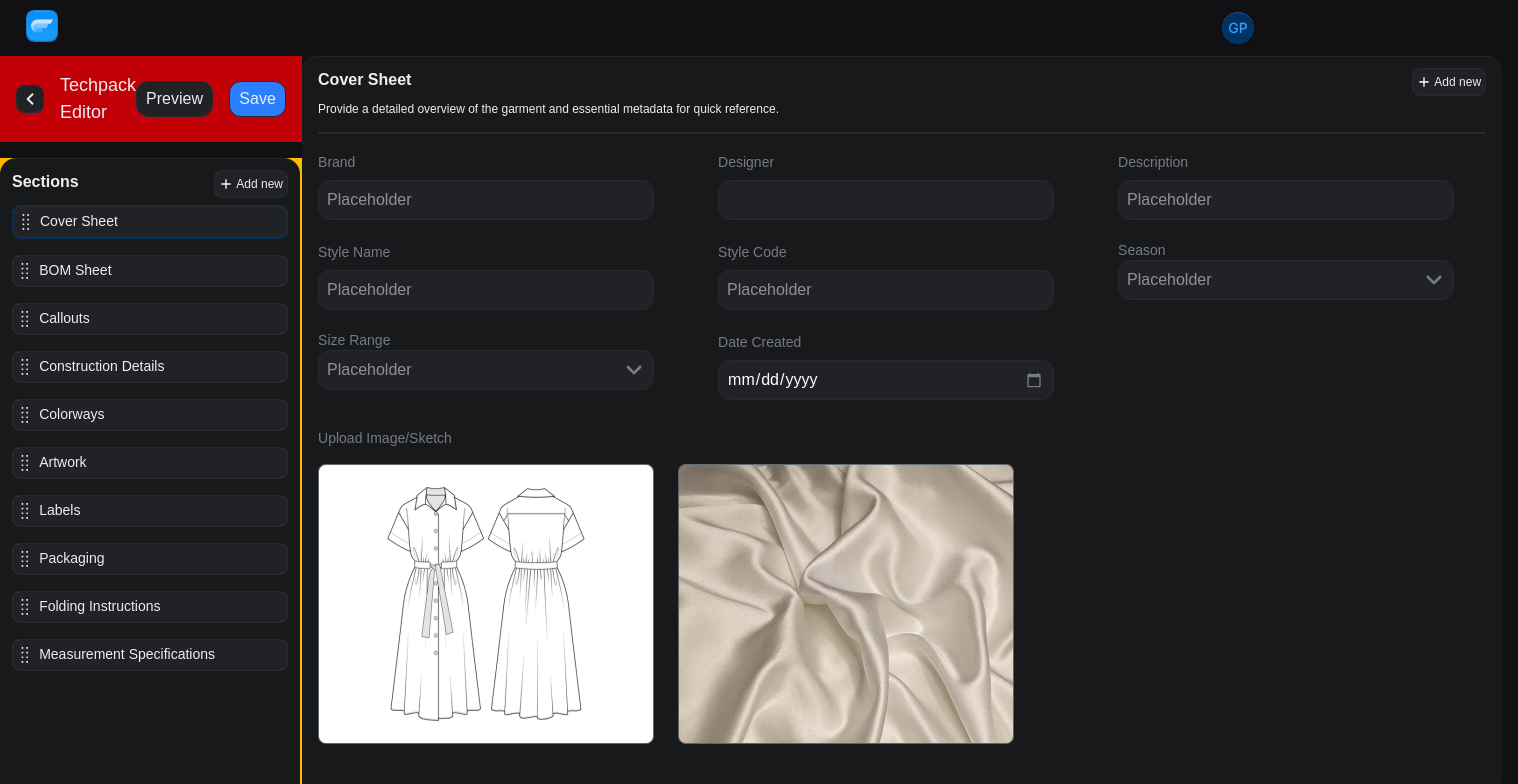
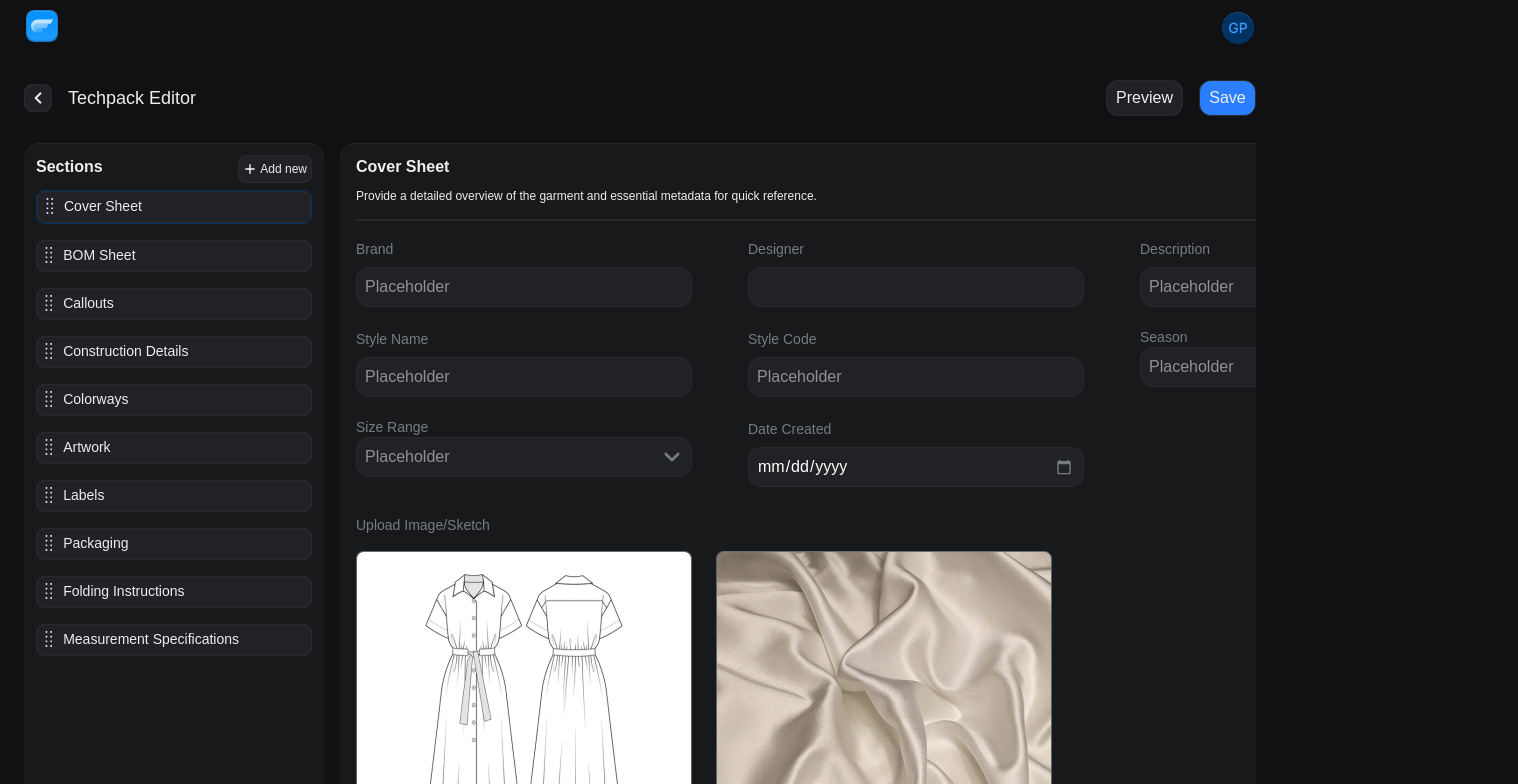
Before and after one commit to tanzeem131/assignment, a React (Vite) app: page /techpack-editor in a window 1280 px wide. Shown: the top 784 px of the page, 1518 px wide, since content can reach past the window. Built offline with nearby package versions, Linux system fonts and the light colour scheme.

Commit message:
updated code

```diff
--- a/src/components/BOMSheet.jsx
+++ b/src/components/BOMSheet.jsx
@@ -3,7 +3,7 @@ import React from "react";
 const BOMSheet = () => {
   return (
     <div>
-      <div className="w-[1200px] h-[736px] bg-[#18191B] shadow-custom-1 shadow-custom-1 rounded-[16px] px-[16px] py-[12px] space-y-[16px]">
+      <div className="w-[1150px] h-[736px] bg-[#18191B] shadow-custom-1 shadow-custom-1 rounded-[16px] px-[16px] py-[12px] space-y-[16px]">
         Bomsheet
       </div>
     </div>
--- a/src/components/CoverSheet.jsx
+++ b/src/components/CoverSheet.jsx
@@ -7,7 +7,7 @@ import Button from "./Button";
 const CoverSheet = () => {
   return (
     <>
-      <div className="w-[1200px] h-[736px] bg-[#18191B] shadow-custom-1 shadow-custom-1 rounded-[16px] px-[16px] py-[12px] space-y-[16px]">
+      <div className="max-w-[1150px] h-[736px] bg-[#18191B] shadow-custom-1 shadow-custom-1 rounded-[16px] px-[16px] py-[12px] space-y-[16px]">
         <div className="h-[62px">
           <div className="flex justify-between">
             <div className="space-y-[8px]">
@@ -34,7 +34,7 @@ const CoverSheet = () => {
                   iconColSpan={"col-span-3"}
                   textColSpan={"col-span-9"}
                   rounded={"rounded-[8px]"}
-                  width={"w-96px"}
+                  width={"w-[96px]"}
                   height={"h-[28px]"}
                   buttonClass={"bg-[#212225]"}
                 />
@@ -43,7 +43,7 @@ const CoverSheet = () => {
           </div>
           <div className="border-b-2 border-[#272A2D] h-[16px] w-full"></div>
         </div>
-        <div className="h-[246px] flex flex-wrap w-[1200px] space-x-16 space-y-6">
+        <div className="h-[246px] flex flex-wrap w-[1200px] space-x-14 space-y-6">
           <Input
             label={"Brand"}
             type={"text"}
--- a/src/components/Page2.jsx
+++ b/src/components/Page2.jsx
@@ -4,12 +4,17 @@ import TechpackEditorBody from "./TechpackEditorBody";
 import { Routes, Route } from "react-router-dom";
 import CoverSheet from "./CoverSheet";
 import BOMSheet from "./BOMSheet";
+import TechpackEditorNavbar from "./TechpackEditorNavbar";
 
 function Page2() {
   return (
+    <div className="grid grid-rows-12 h-[800px] p-6">
+      <div className="row-span-1">
+        <TechpackEditorNavbar />
+      </div>
+      <div className="row-span-11 flex gap-4 overflow-hidden">
+        <TechpackEditorSidebar />
         <div className="flex">
-      <TechpackEditorSidebar />
-      <div className="flex-1">
           <Routes>
             <Route index element={<TechpackEditorBody />} />
             <Route path="coversheet" element={<CoverSheet />} />
@@ -17,6 +22,7 @@ function Page2() {
           </Routes>
         </div>
       </div>
+    </div>
   );
 }
 
--- a/src/components/TechpackEditorBody.jsx
+++ b/src/components/TechpackEditorBody.jsx
@@ -3,9 +3,9 @@ import CoverSheet from "./CoverSheet";
 
 const TechpackEditorBody = () => {
   return (
-    <div>
+    <>
       <CoverSheet />
-    </div>
+    </>
   );
 };
 
--- /dev/null
+++ b/src/components/TechpackEditorNavbar.jsx
@@ -0,0 +1,77 @@
+import React from "react";
+import { Link } from "react-router-dom";
+import Button from "./Button";
+
+const TechpackEditorNavbar = () => {
+  return (
+    <div>
+      <div className="flex justify-between items-center w-full">
+        <div className="flex justify-between items-center gap-4">
+          <div>
+            <Link to={"/"}>
+              <Button
+                iconSrc="/left-key.svg"
+                imgsize={"w-3 h-3"}
+                label=""
+                containerClass={"col-span-2 justify-end"}
+                onClick={() => console.log("Create new clicked")}
+                gridcols={"grid-cols-1"}
+                iconColSpan={"col-span-1"}
+                textColSpan={""}
+                rounded={"rounded-[8px]"}
+                width={"w-[28px]"}
+                height={"h-[28px]"}
+                buttonClass={"bg-[#212225]"}
+              />
+            </Link>
+          </div>
+          <div>
+            <div className="text-[18px] text-[#EDEEF0] font-[500]">
+              Techpack Editor
+            </div>
+          </div>
+        </div>
+        <div className="flex justify-between items-center gap-4">
+          <div>
+            <Link to={"/techpack-editor"}>
+              <Button
+                iconSrc=""
+                imgsize={""}
+                label="Preview"
+                containerClass={"col-span-2 justify-end"}
+                onClick={() => console.log("Create new clicked")}
+                iconColSpan={"col-span-1"}
+                textColSpan={"col-span-5"}
+                rounded={"rounded-[12px]"}
+                gridcols={""}
+                width={"w-[77px]"}
+                height={"h-[36px]"}
+                buttonClass={"bg-[#212225]"}
+              />
+            </Link>
+          </div>
+          <div>
+            <Link to={"/techpack-editor"}>
+              <Button
+                iconSrc=""
+                imgsize={""}
+                label="Save"
+                containerClass={"col-span-2 justify-end"}
+                onClick={() => console.log("Create new clicked")}
+                iconColSpan={"col-span-1"}
+                textColSpan={"col-span-5"}
+                rounded={"rounded-[12px]"}
+                gridcols={""}
+                width={"w-[57px]"}
+                height={"h-[36px]"}
+                buttonClass={"bg-blue-500"}
+              />
+            </Link>
+          </div>
+        </div>
+      </div>
+    </div>
+  );
+};
+
+export default TechpackEditorNavbar;
--- a/src/components/TechpackEditorSidebar.jsx
+++ b/src/components/TechpackEditorSidebar.jsx
@@ -4,78 +4,10 @@ import Button from "./Button";
 
 const TechpackEditorSidebar = () => {
   return (
-    <div className="flex flex-col gap-4">
-      <div className="flex p-4 bg-red-700 justify-between items-center w-full">
-        <div className="flex justify-between items-center gap-4">
-          <div>
-            <Link to={"/"}>
-              <Button
-                iconSrc="/left-key.svg"
-                imgsize={"w-3 h-3"}
-                label=""
-                containerClass={"col-span-2 justify-end"}
-                onClick={() => console.log("Create new clicked")}
-                gridcols={"grid-cols-1"}
-                iconColSpan={"col-span-1"}
-                textColSpan={""}
-                rounded={"rounded-[8px]"}
-                width={"w-[28px]"}
-                height={"h-[28px]"}
-                buttonClass={"bg-[#212225]"}
-              />
-            </Link>
-          </div>
-          <div>
-            <div className="text-[18px] text-[#EDEEF0] font-[500]">
-              Techpack Editor
-            </div>
-          </div>
-        </div>
-        <div className="flex justify-between items-center gap-4">
-          <div>
-            <Link to={"/techpack-editor"}>
-              <Button
-                iconSrc=""
-                imgsize={""}
-                label="Preview"
-                containerClass={"col-span-2 justify-end"}
-                onClick={() => console.log("Create new clicked")}
-                iconColSpan={"col-span-1"}
-                textColSpan={"col-span-5"}
-                rounded={"rounded-[12px]"}
-                gridcols={""}
-                width={"w-[77px]"}
-                height={"h-[36px]"}
-                buttonClass={"bg-[#212225]"}
-              />
-            </Link>
-          </div>
-          <div>
-            <Link to={"/techpack-editor"}>
-              <Button
-                iconSrc=""
-                imgsize={""}
-                label="Save"
-                containerClass={"col-span-2 justify-end"}
-                onClick={() => console.log("Create new clicked")}
-                iconColSpan={"col-span-1"}
-                textColSpan={"col-span-5"}
-                rounded={"rounded-[12px]"}
-                gridcols={""}
-                width={"w-[57px]"}
-                height={"h-[36px]"}
-                buttonClass={"bg-blue-500"}
-              />
-            </Link>
-          </div>
-        </div>
-      </div>
-      <div className="flex bg-amber-400 gap-6 justify-between">
+    <div className="flex gap-6 justify-between">
       <div className="w-[300px] h-[736px] bg-[#18191B] shadow-custom-1 shadow-custom-1 rounded-[16px] p-3 space-y-3">
         <div className="flex justify-between">
-            <div className="text-[16px] font-[600] text-[#EDEEF0]">
-              Sections
-            </div>
+          <div className="text-[16px] font-[600] text-[#EDEEF0]">Sections</div>
           <div className="flex justify-center items-center">
             <Link to={"/techpack-editor"}>
               <Button
@@ -297,7 +229,6 @@ const TechpackEditorSidebar = () => {
         </div>
       </div>
     </div>
-    </div>
   );
 };
 
```
Lines whose indentation alone changed are shown as unchanged.
